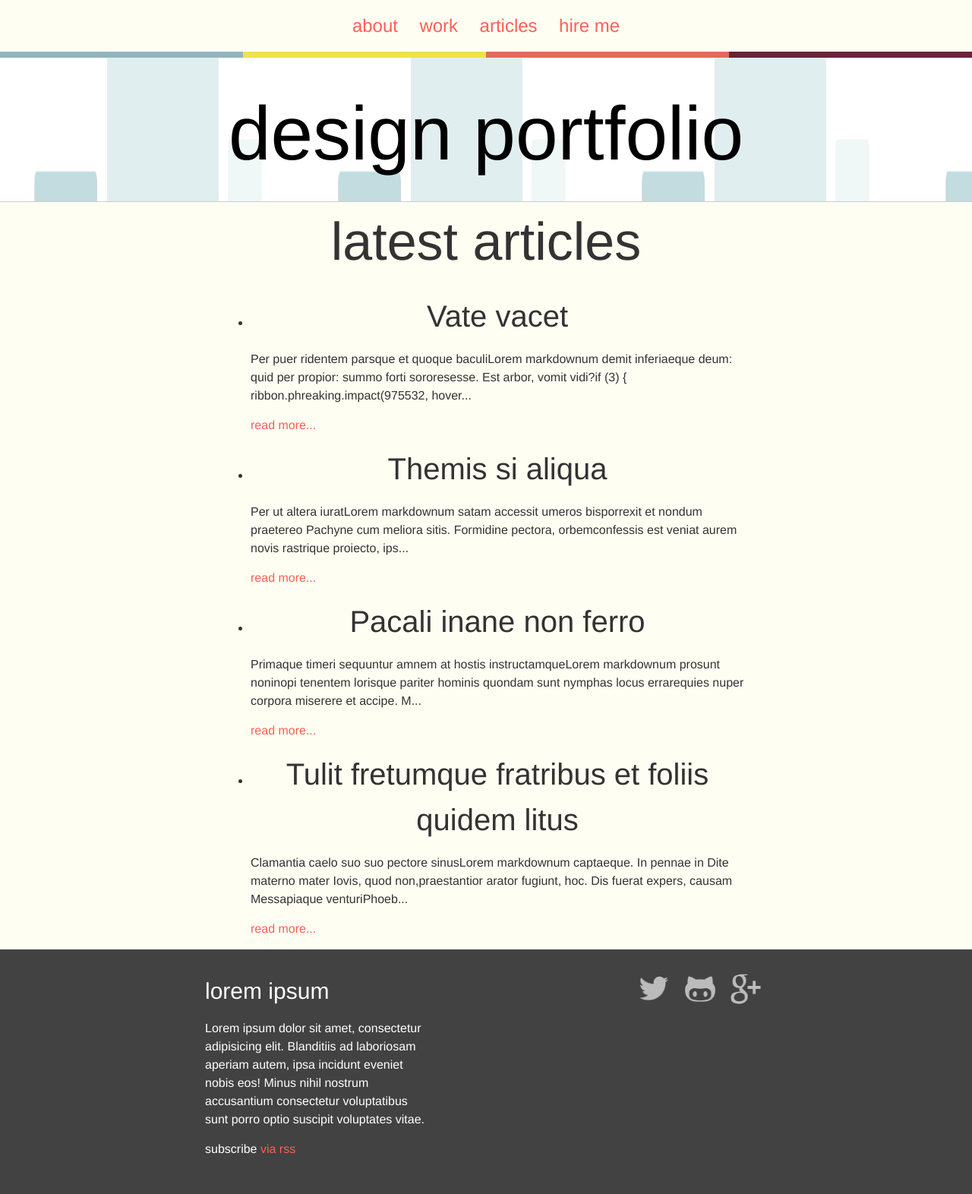
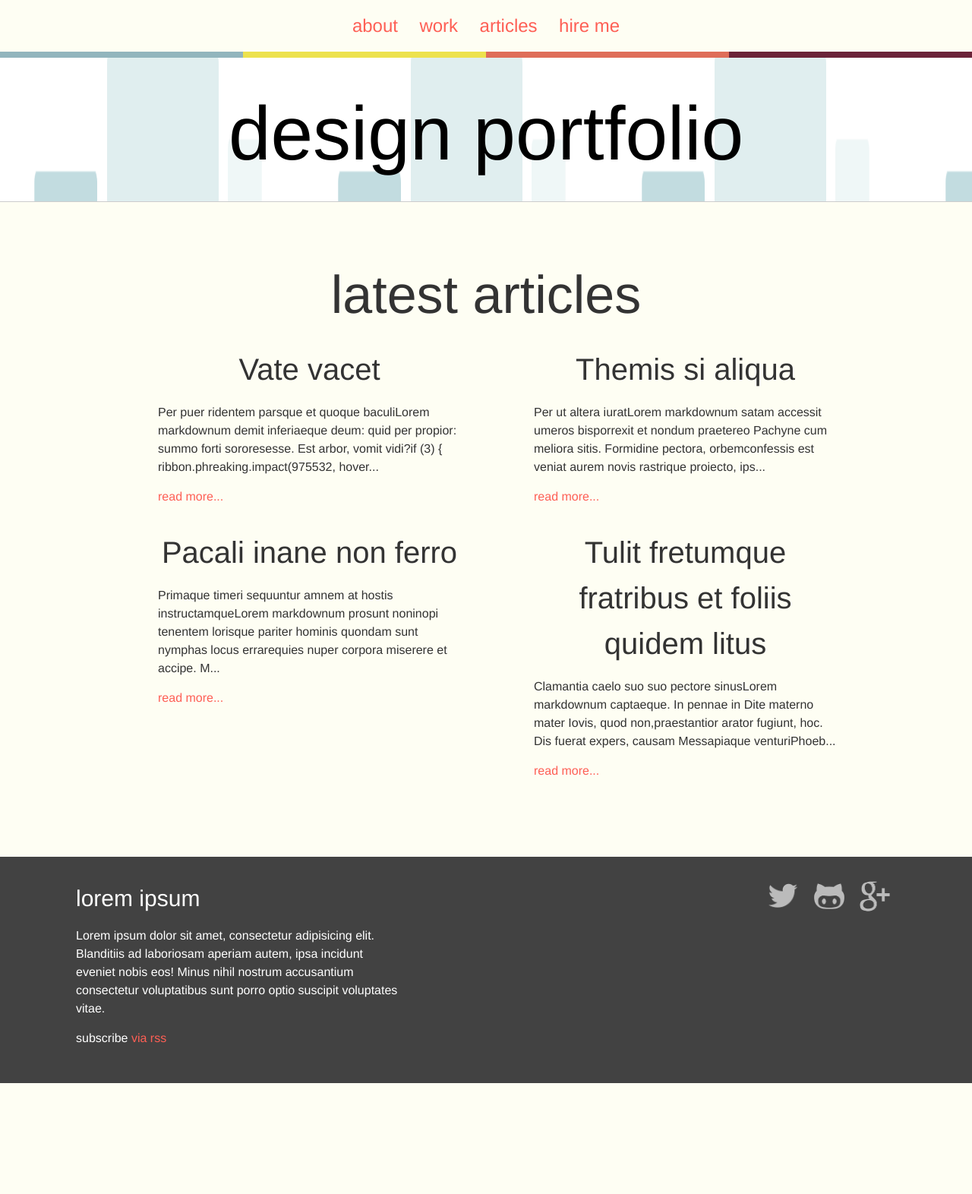
Before and after one commit to fpigeon/learning-jekyll, a Jekyll site: the page built from index.html, in a window 1280 px wide. Shown: the whole page at 76% size. Built offline with Jekyll 4.4.1, drawn with Linux system fonts in a browser that asks for light colours; after the commit the page ends 1426 px from its top, so only the background shows below that.

Commit message:
adds posts and section styles

```diff
--- a/_sass/_base.scss
+++ b/_sass/_base.scss
@@ -1,6 +1,10 @@
 /**
  * Reset some basic elements
  */
+* {
+    box-sizing: border-box;
+}
+
 body, h1, h2, h3, h4, h5, h6,
 p, blockquote, pre, hr,
 dl, dd, ol, ul, figure {
--- a/_sass/_layout.scss
+++ b/_sass/_layout.scss
@@ -48,3 +48,12 @@
         margin: 0 0.5em;
     }
 }
+
+// SECTIONS
+.site-section {
+    @extend %clearfix;
+    padding-top: $h1-font-size;
+}
+.site-section-last {
+    padding-bottom: $h1-font-size;
+}
--- /dev/null
+++ b/_sass/components/_post.scss
@@ -0,0 +1,15 @@
+.post-list {
+    @extends %clearfix;
+    list-style: none;
+}
+.post {
+    float: left;
+    width: 50%;
+    padding: 0 3em 1em;
+    &:nth-child( odd ) {
+        clear: both;
+    }
+}
+.post-read-more-link {
+    text-align: center;
+}
--- a/css/main.scss
+++ b/css/main.scss
@@ -34,7 +34,7 @@
 $grey-color-dark:  darken($grey-color, 25%);
 
 // Width of the content area
-$content-width:    800px;
+$content-width:    1200px;
 
 $on-palm:          600px;
 $on-laptop:        800px;
@@ -61,5 +61,6 @@
         "base",
         "layout",
         "syntax-highlighting",
-        "gradient-bar"
+        "gradient-bar",
+        "components/post"
 ;
```
